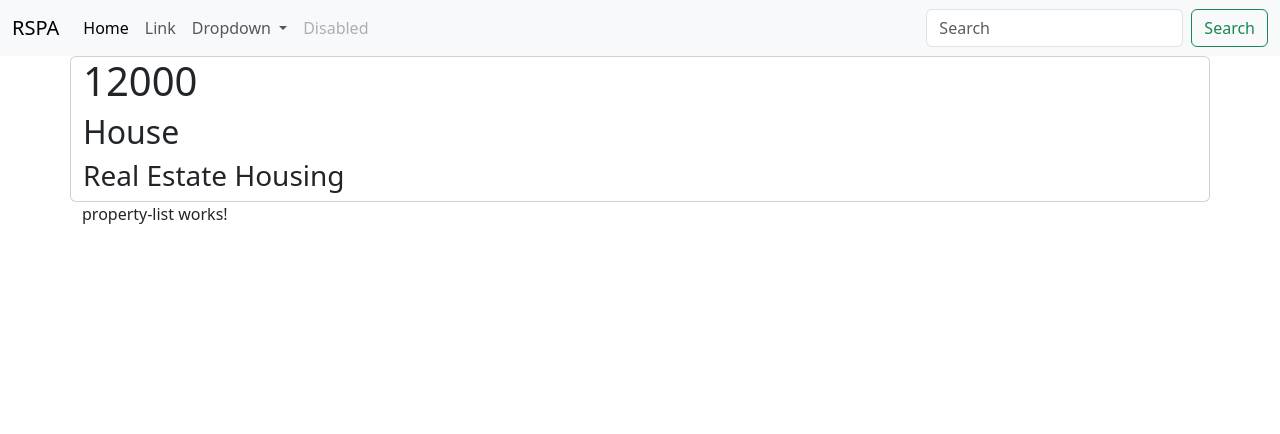
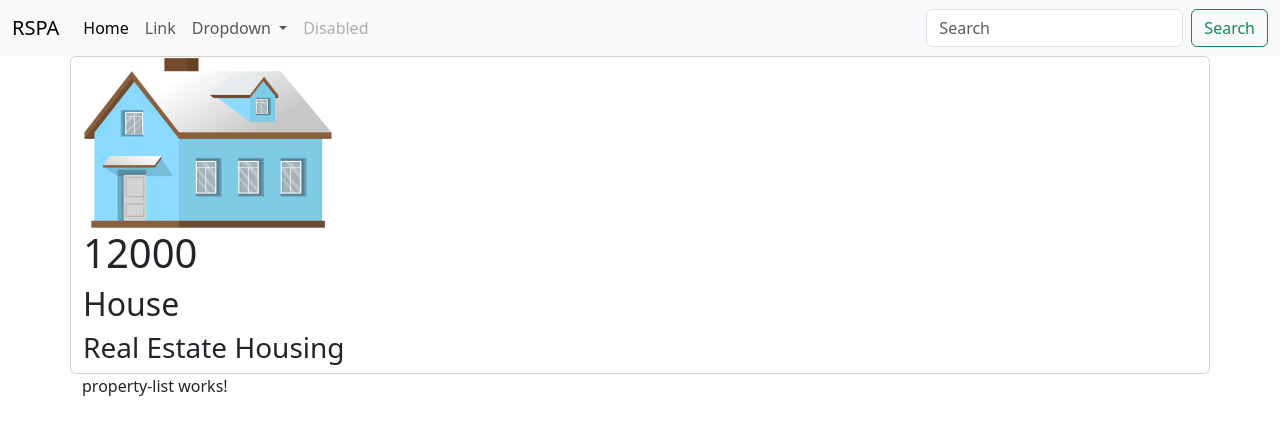
Before and after one commit to kofi527/Angular-revised-app, an Angular app: page / in a window 1280 px wide. Shown: the top 434 px of the page. Built offline with nearby package versions, Linux system fonts and the light colour scheme.

Commit message:
update on public image folder
the public folder helps us to integrate images into our application

```diff
--- a/angular.json
+++ b/angular.json
@@ -31,6 +31,8 @@
             ],
             "tsConfig": "tsconfig.app.json",
             "assets": [
+              "src/favicon.ico",
+              "src/assets",
               {
                 "glob": "**/*",
                 "input": "public"
--- a/src/app/nav-bar/nav-bar.component.html
+++ b/src/app/nav-bar/nav-bar.component.html
@@ -1,5 +1,5 @@
 
-  <nav class="navbar navbar-expand-lg bg-body-tertiary" fixed-top>
+  <nav class="navbar navbar-expand-lg bg-body-tertiary">
   <div class="container-fluid">
     <a class="navbar-brand" href="#">RSPA</a>
     <button class="navbar-toggler" type="button" data-bs-toggle="collapse" data-bs-target="#navbarSupportedContent" aria-controls="navbarSupportedContent" aria-expanded="false" aria-label="Toggle navigation">
--- a/src/app/property/property-card/property-card.component.css
+++ b/src/app/property/property-card/property-card.component.css
@@ -1 +1,6 @@
 h1 {font-weight: normal;}
+
+.propImg {
+  width: 250px;
+  height: auto;
+}
--- a/src/app/property/property-card/property-card.component.html
+++ b/src/app/property/property-card/property-card.component.html
@@ -1,7 +1,9 @@
 <div class="row">
     <div class="card">
+    <img class="propImg" src="estate_1.png">
         <h1>{{Property.Price}} </h1>
         <h2>{{Property.Type}} </h2>
         <h3>{{Property.Name}} </h3>
+
 </div>
 </div>
```
Also changed, not shown: public/estate_1.png (added).
